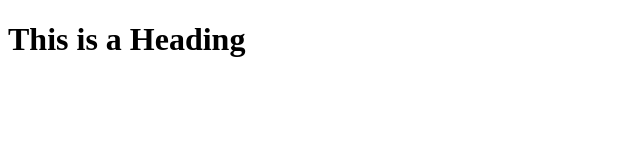
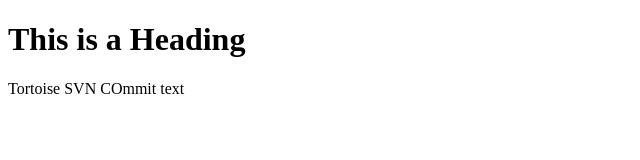
Before and after one commit to moonshine4400/TestProject5, a plain HTML site: page Index.html in a window 1280 px wide. Shown: the whole page, without its empty margins (0-640 px from the left). Drawn offline with Linux system fonts and the light colour scheme.

Commit message:
Tortoise COmmit 1

```diff
--- a/Index.html
+++ b/Index.html
@@ -6,7 +6,7 @@
 <body>
 
 <h1>This is a Heading</h1>
-
+Tortoise SVN COmmit text
 
 </body>
 </html>
```
